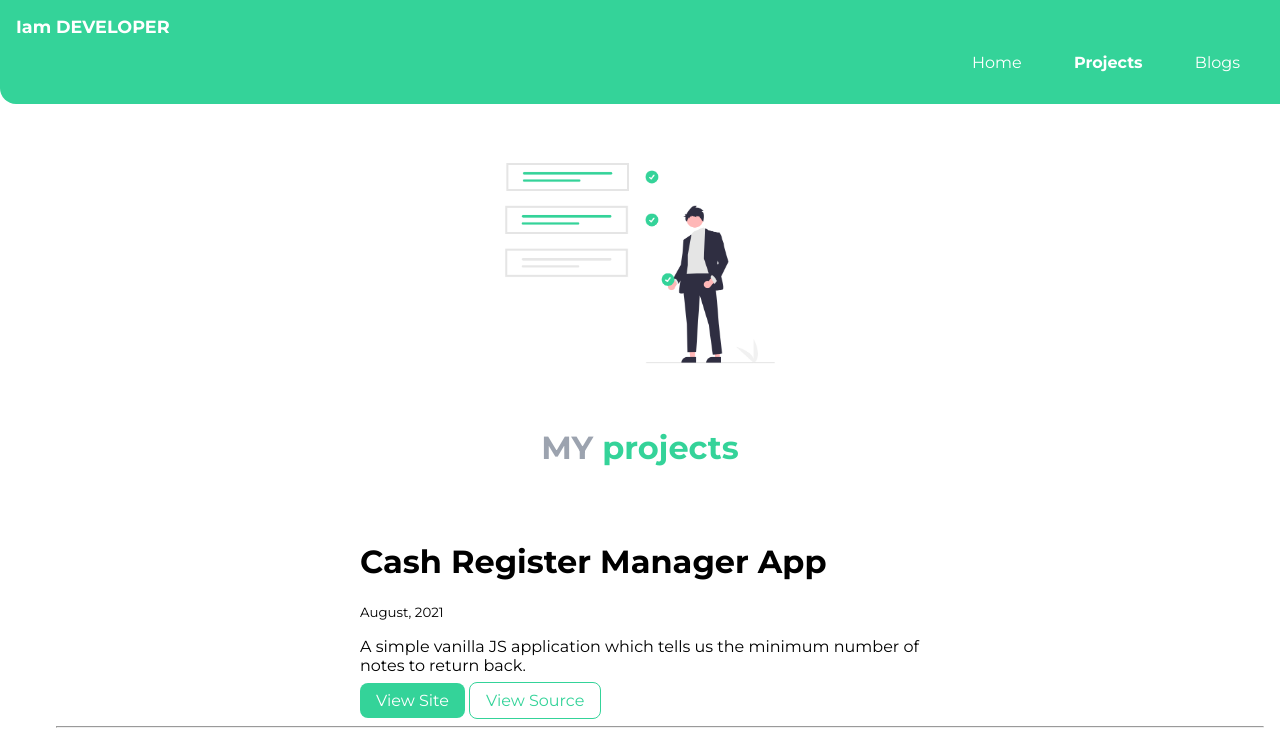
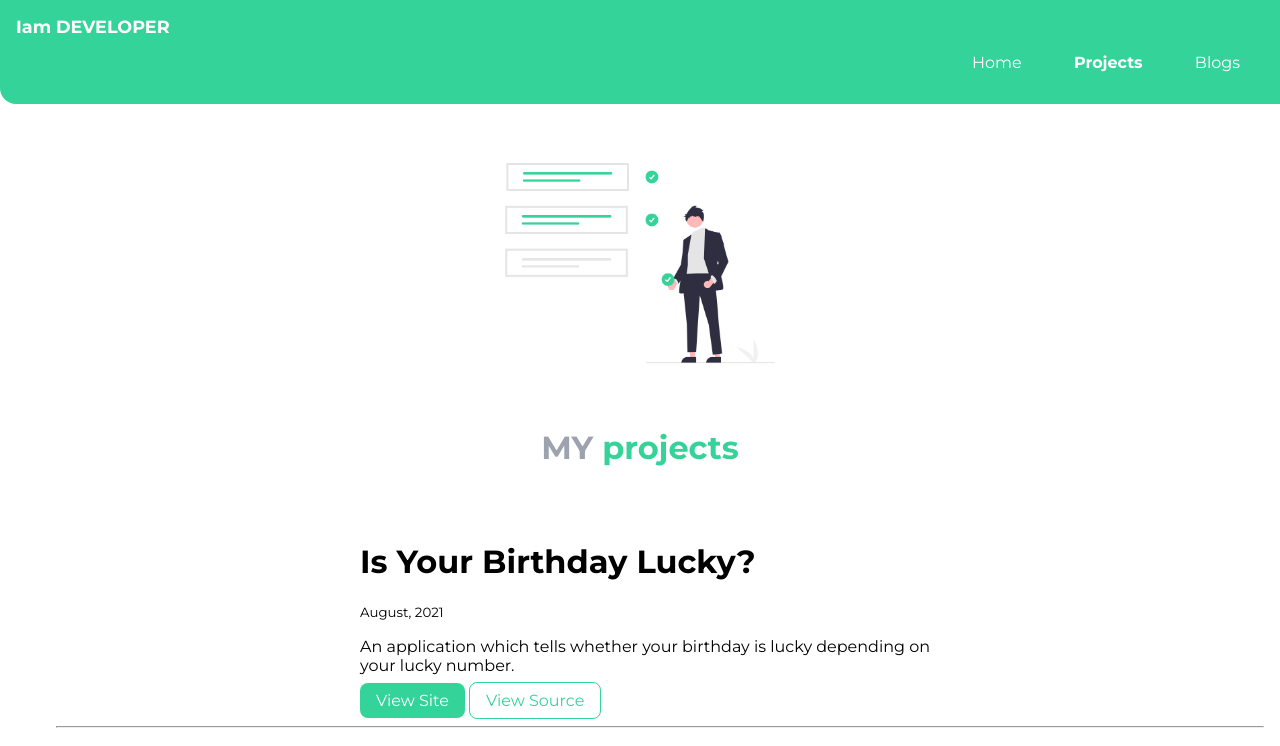
Before and after one commit to Veekshith-Thoram/neog-camp-lesson3-live, a plain HTML site: page projects.html in a window 1280 px wide. Shown: the top 746 px of the page. Drawn offline with Linux system fonts and the light colour scheme.

Commit message:
added bday lucky project

```diff
--- a/projects.html
+++ b/projects.html
@@ -33,6 +33,18 @@
     </header>
 
     <ul reversed class="list-non-bullet">
+
+        <li>
+            <div class="container container-center">
+            <h1>Is Your Birthday Lucky?</h1>
+            <small>August, 2021</small>
+            <p>An application which tells whether your birthday is lucky depending on your lucky number.
+            </p>
+            <a target="_blank" class="links primary-link" href="https://is-bday-lucky-36.netlify.app/">View Site</a>
+            <a target="_blank" class="links secondary-link" href="https://github.com/Veekshith-Thoram/is-your-birthday-luckyr">View Source</a>
+            </div>
+            <hr style="margin:1rem" />
+        </li>
 
         <li>
             <div class="container container-center">
```
